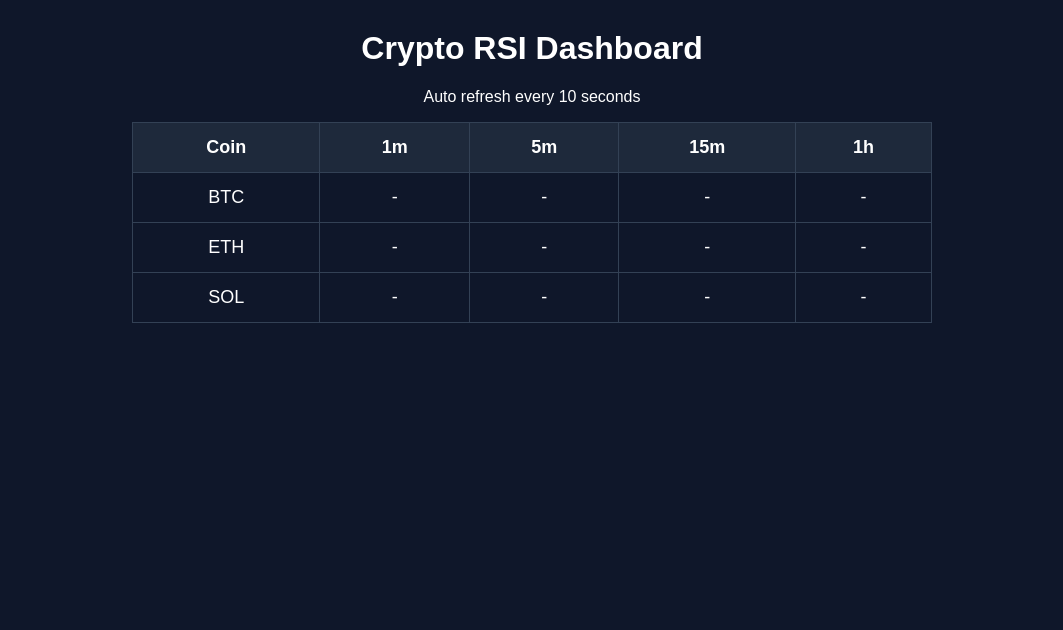
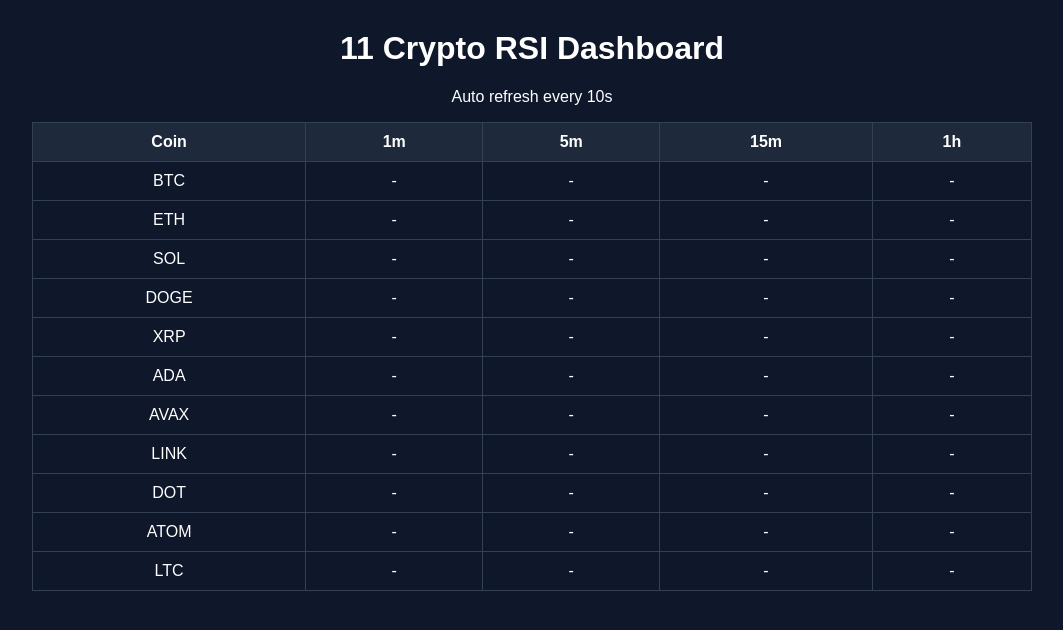
Before and after one commit to jack820920-ops/crypto-rsi-dashboard, a plain HTML site: page index.html in a window 1280 px wide. Shown: the whole page, without its empty margins (108-1171 px from the left). Drawn offline with Linux system fonts and the light colour scheme; no server answers.

Commit message:
index.html

```diff
--- a/index.html
+++ b/index.html
@@ -2,156 +2,88 @@
 <html>
 <head>
 <meta charset="UTF-8">
-<title>Crypto RSI Dashboard</title>
-
+<title>11 Crypto RSI Dashboard</title>
 <style>
-
 body{
 font-family:Arial;
 background:#0f172a;
 color:white;
 text-align:center;
 }
-
-h1{
-margin-top:30px;
-}
-
+h1{margin-top:30px;}
 table{
 margin:auto;
 border-collapse:collapse;
-width:80%;
-max-width:800px;
+width:90%;
+max-width:1000px;
 }
-
 th,td{
-padding:14px;
+padding:10px;
 border:1px solid #334155;
-font-size:18px;
+font-size:16px;
 }
-
-th{
-background:#1e293b;
-}
-
-.low{
-color:#22c55e;
-font-weight:bold;
-}
-
-.high{
-color:#ef4444;
-font-weight:bold;
-}
-
-.normal{
-color:white;
-}
-
+th{background:#1e293b;}
+.low{color:#22c55e;font-weight:bold;}
+.high{color:#ef4444;font-weight:bold;}
+.normal{color:white;}
 </style>
 </head>
 
 <body>
-
-<h1>Crypto RSI Dashboard</h1>
-<p>Auto refresh every 10 seconds</p>
+<h1>11 Crypto RSI Dashboard</h1>
+<p>Auto refresh every 10s</p>
 
 <table>
-
 <tr>
-<th>Coin</th>
-<th>1m</th>
-<th>5m</th>
-<th>15m</th>
-<th>1h</th>
+<th>Coin</th><th>1m</th><th>5m</th><th>15m</th><th>1h</th>
 </tr>
 
-<tr>
-<td>BTC</td>
-<td id="btc1">-</td>
-<td id="btc5">-</td>
-<td id="btc15">-</td>
-<td id="btc60">-</td>
-</tr>
-
-<tr>
-<td>ETH</td>
-<td id="eth1">-</td>
-<td id="eth5">-</td>
-<td id="eth15">-</td>
-<td id="eth60">-</td>
-</tr>
-
-<tr>
-<td>SOL</td>
-<td id="sol1">-</td>
-<td id="sol5">-</td>
-<td id="sol15">-</td>
-<td id="sol60">-</td>
-</tr>
+<tr><td>BTC</td><td id="BTC1">-</td><td id="BTC5">-</td><td id="BTC15">-</td><td id="BTC60">-</td></tr>
+<tr><td>ETH</td><td id="ETH1">-</td><td id="ETH5">-</td><td id="ETH15">-</td><td id="ETH60">-</td></tr>
+<tr><td>SOL</td><td id="SOL1">-</td><td id="SOL5">-</td><td id="SOL15">-</td><td id="SOL60">-</td></tr>
+<tr><td>DOGE</td><td id="DOGE1">-</td><td id="DOGE5">-</td><td id="DOGE15">-</td><td id="DOGE60">-</td></tr>
+<tr><td>XRP</td><td id="XRP1">-</td><td id="XRP5">-</td><td id="XRP15">-</td><td id="XRP60">-</td></tr>
+<tr><td>ADA</td><td id="ADA1">-</td><td id="ADA5">-</td><td id="ADA15">-</td><td id="ADA60">-</td></tr>
+<tr><td>AVAX</td><td id="AVAX1">-</td><td id="AVAX5">-</td><td id="AVAX15">-</td><td id="AVAX60">-</td></tr>
+<tr><td>LINK</td><td id="LINK1">-</td><td id="LINK5">-</td><td id="LINK15">-</td><td id="LINK60">-</td></tr>
+<tr><td>DOT</td><td id="DOT1">-</td><td id="DOT5">-</td><td id="DOT15">-</td><td id="DOT60">-</td></tr>
+<tr><td>ATOM</td><td id="ATOM1">-</td><td id="ATOM5">-</td><td id="ATOM15">-</td><td id="ATOM60">-</td></tr>
+<tr><td>LTC</td><td id="LTC1">-</td><td id="LTC5">-</td><td id="LTC15">-</td><td id="LTC60">-</td></tr>
 
 </table>
 
 <script>
-
-async function getRSI(symbol,interval,elementId){
-
-let url=`https://api.binance.com/api/v3/klines?symbol=${symbol}&interval=${interval}&limit=100`;
-
+async function getRSI(symbol,interval,id){
+  let url=`https://api.binance.com/api/v3/klines?symbol=${symbol}USDT&interval=${interval}&limit=100`;
   let r=await fetch(url);
   let d=await r.json();
-
   let closes=d.map(x=>parseFloat(x[4]));
-
-let gains=0;
-let losses=0;
-
+  let gains=0, losses=0;
   for(let i=closes.length-15;i<closes.length;i++){
-
     let diff=closes[i]-closes[i-1];
-
-if(diff>0){gains+=diff;}
-else{losses-=diff;}
-
+    if(diff>0){gains+=diff;}else{losses-=diff;}
   }
-
   let rs=gains/losses;
   let rsi=100-(100/(1+rs));
-
-let el=document.getElementById(elementId);
-
+  let el=document.getElementById(id);
   el.innerText=rsi.toFixed(1);
-
-el.className="normal";
-
+  el.className="";
   if(rsi>70){el.className="high";}
   if(rsi<30){el.className="low";}
-
 }
 
 function update(){
-
-getRSI("BTCUSDT","1m","btc1");
-getRSI("BTCUSDT","5m","btc5");
-getRSI("BTCUSDT","15m","btc15");
-getRSI("BTCUSDT","1h","btc60");
-
-getRSI("ETHUSDT","1m","eth1");
-getRSI("ETHUSDT","5m","eth5");
-getRSI("ETHUSDT","15m","eth15");
-getRSI("ETHUSDT","1h","eth60");
-
-getRSI("SOLUSDT","1m","sol1");
-getRSI("SOLUSDT","5m","sol5");
-getRSI("SOLUSDT","15m","sol15");
-getRSI("SOLUSDT","1h","sol60");
-
+  const coins=["BTC","ETH","SOL","DOGE","XRP","ADA","AVAX","LINK","DOT","ATOM","LTC"];
+  const intervals=["1m","5m","15m","1h"];
+  coins.forEach(c=>{
+    intervals.forEach(i=>{
+      getRSI(c,i,`${c}${i.replace("m","")}`);
+    });
+  });
 }
 
 update();
-
 setInterval(update,10000);
-
 </script>
 
 </body>
```
Lines whose indentation alone changed are shown as unchanged.
